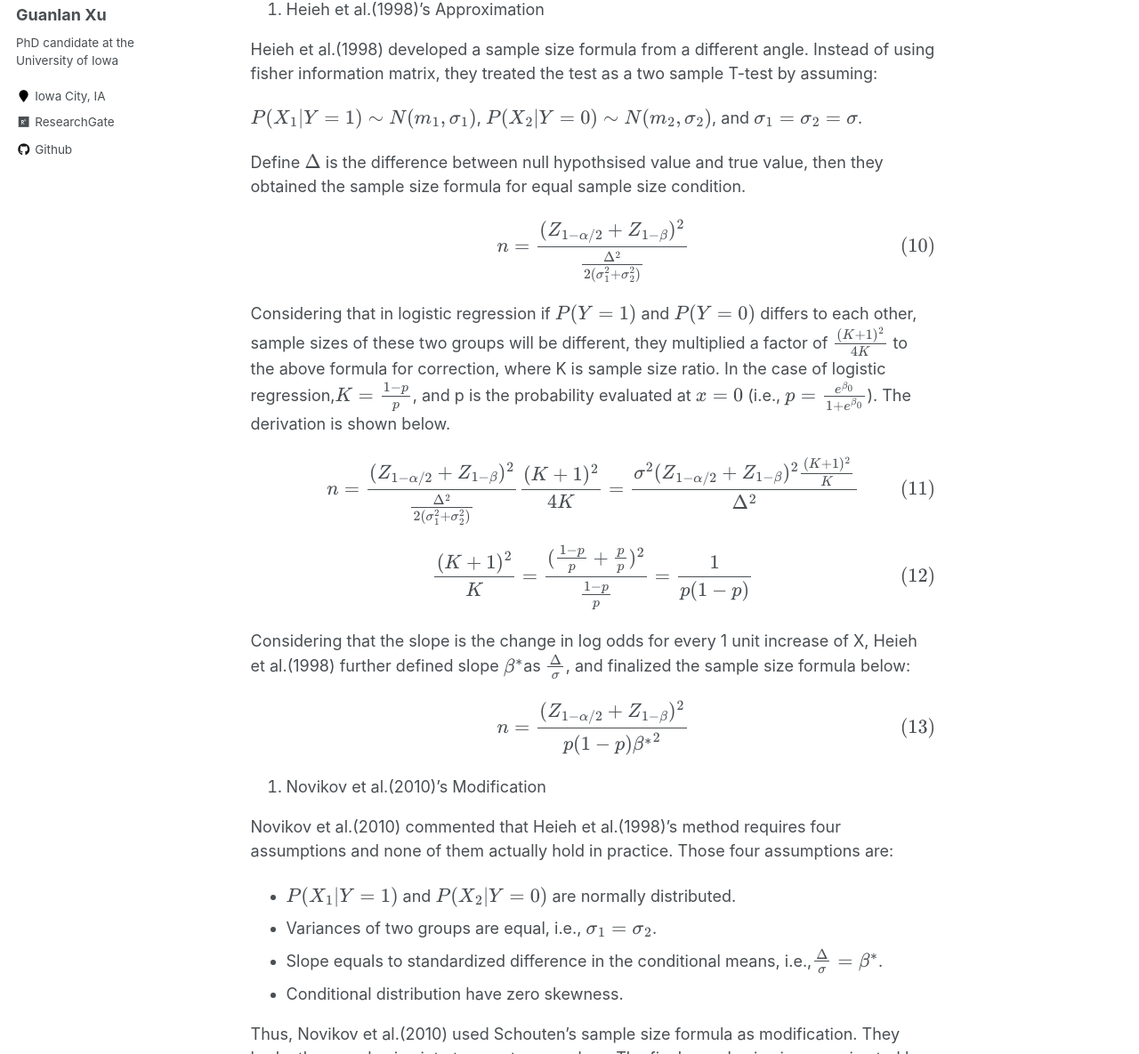
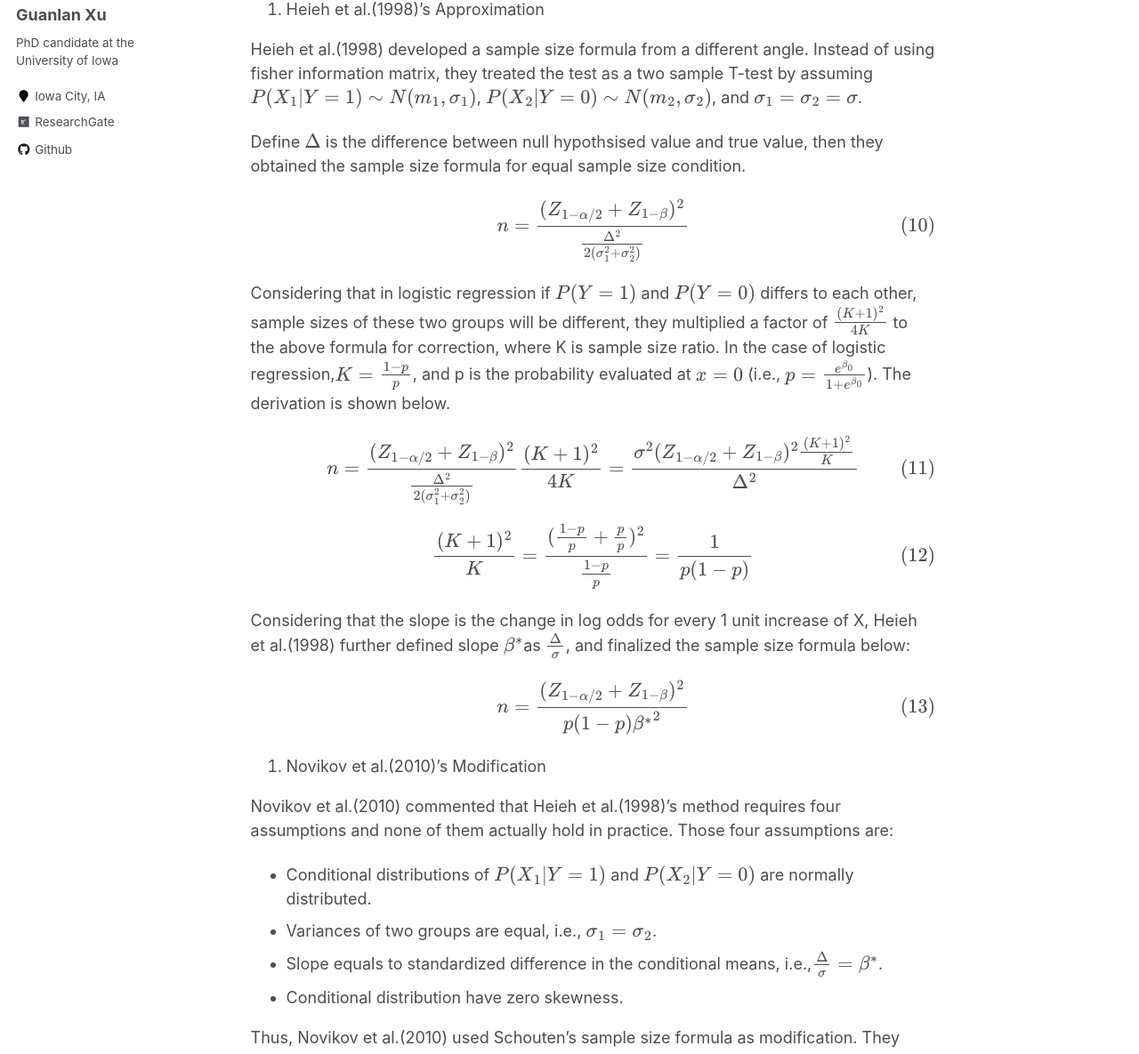
Before and after one commit to guanlanxu/guanlanxu.github.io, a Jekyll site: the page built from _posts/2019-05-01-power-samplesize-1.md, in a window 1280 px wide and 1400 px high, scrolled down 3110 px, cut to the strip 215-1400 px from the top of the window. Shown: the whole strip at 89% size. Built offline with Jekyll 4.4.1, drawn with Linux system fonts in a browser that asks for light colours; formulas are drawn with MathJax 3.

Commit message:
Update 2019-05-01-power-samplesize-1.md

```diff
--- a/_posts/2019-05-01-power-samplesize-1.md
+++ b/_posts/2019-05-01-power-samplesize-1.md
@@ -100,11 +100,7 @@ $$N = \frac{(Z_\alpha + e^{-\frac{\beta_1^2}{4}} Z_\beta)^2 } {e^{\beta_0}\beta_
 
 1. Heieh et al.(1998)'s Approximation
 
-Heieh et al.(1998) developed a sample size formula from a different angle. Instead of using fisher information matrix, they treated the test as a two sample T-test by assuming:
-
-$$P(X_1 \vert Y=1) \sim N(m_1,\sigma_1)$$,
-$$P(X_2 \vert Y=0) \sim N(m_2, \sigma_2)$$, and
-$$\sigma_1 = \sigma_2 = \sigma$$.
+Heieh et al.(1998) developed a sample size formula from a different angle. Instead of using fisher information matrix, they treated the test as a two sample T-test by assuming $P(X_1 \vert Y=1) \sim N(m_1,\sigma_1)$, $P(X_2 \vert Y=0) \sim N(m_2, \sigma_2)$, and $\sigma_1 = \sigma_2 = \sigma$.
 
 Define $\Delta$ is the difference between null hypothsised value and true value, then they obtained the sample size formula for equal sample size condition.
 
@@ -125,7 +121,7 @@ $$n = \frac{(Z_{1-\alpha/2}+ Z_{1-\beta})^2}{p(1-p){\beta^*}^2}$$
 
 Novikov et al.(2010) commented that Heieh et al.(1998)'s method requires four assumptions and none of them actually hold in practice. Those four assumptions are:
 
-* $P(X_1 \vert Y=1)$ and $P(X_2 \vert Y=0)$ are normally distributed.
+* Conditional distributions of $P(X_1 \vert Y=1)$ and $P(X_2 \vert Y=0)$ are normally distributed.
 * Variances of two groups are equal, i.e., $\sigma_1 = \sigma_2$.
 * Slope equals to standardized difference in the conditional means, i.e.,$\frac{\Delta}{\sigma} = \beta^*$.
 * Conditional distribution have zero skewness.
```
